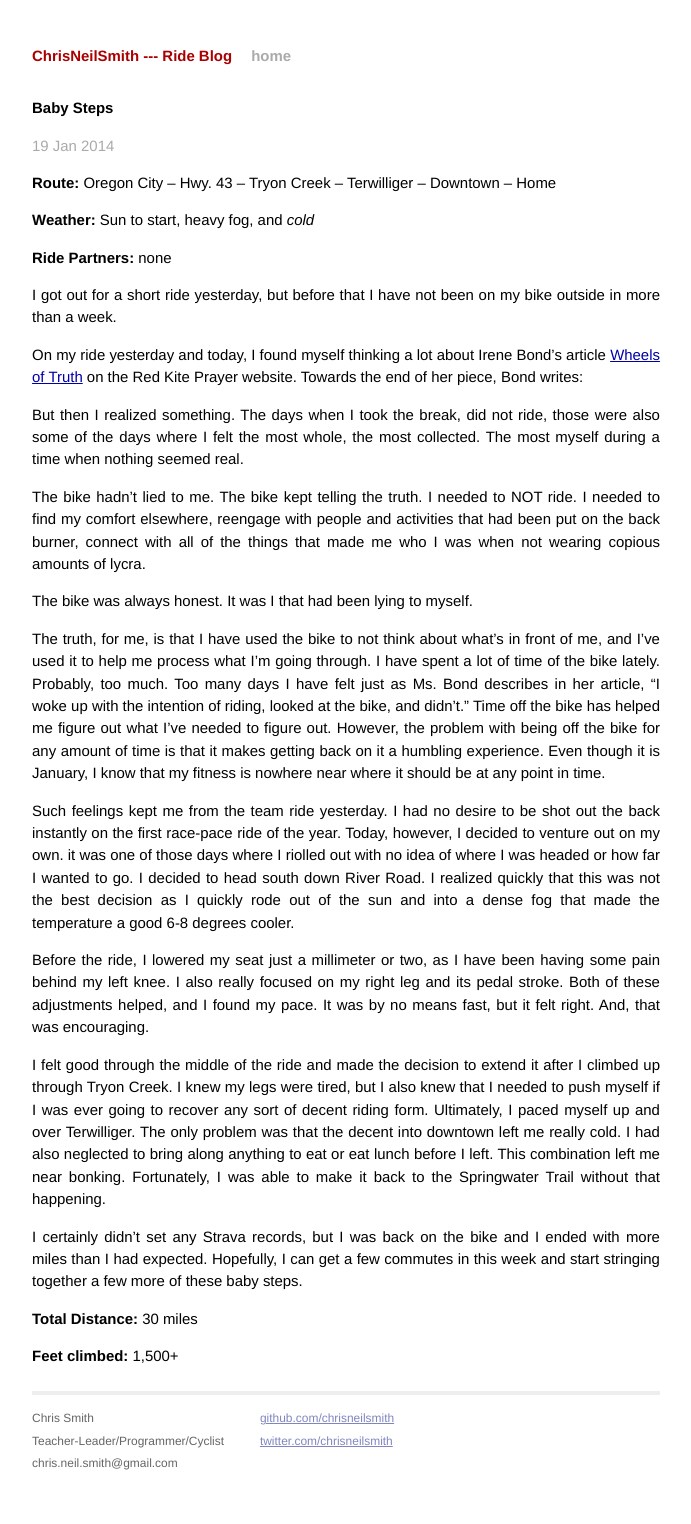
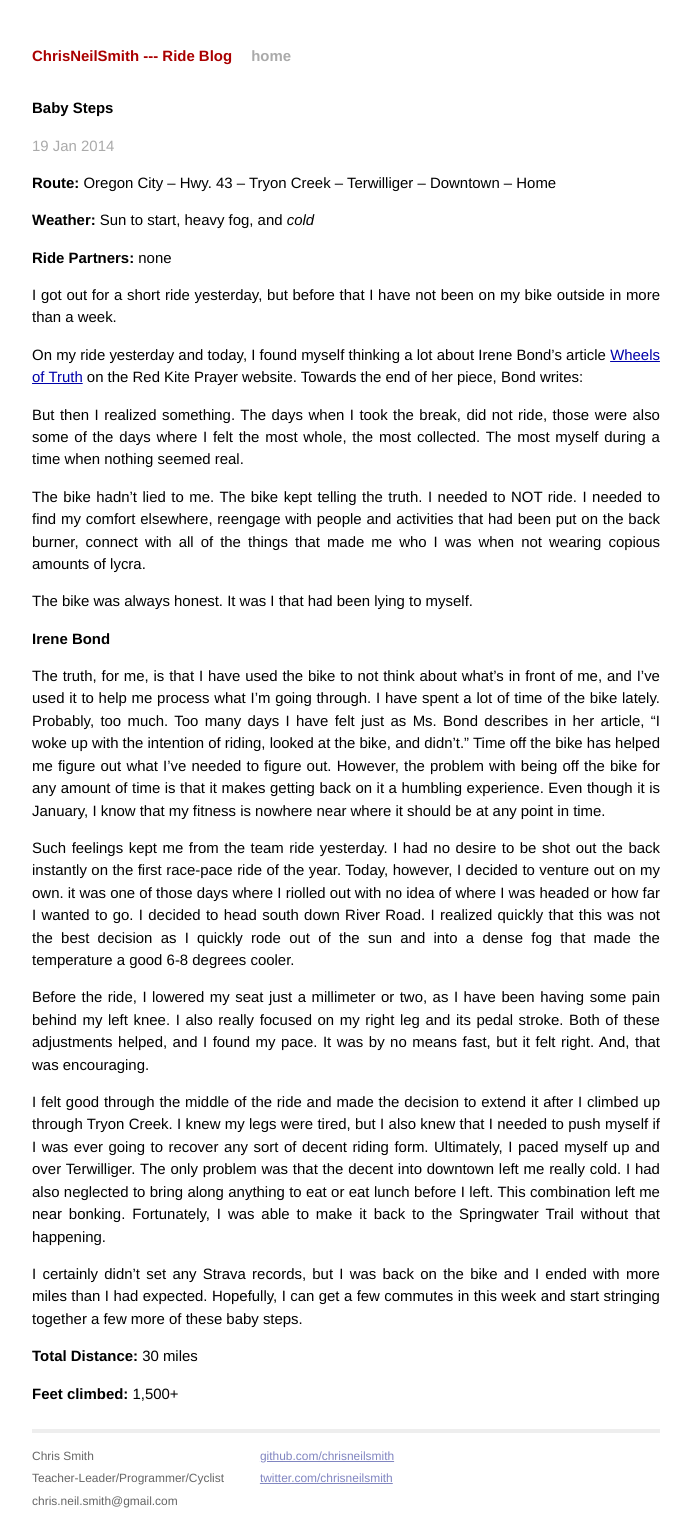
Before and after one commit to chrisneilsmith/chrisneilsmith.github.io, a Jekyll site: the page built from _posts/2014-1-19-baby-steps.md, in a window 1280 px wide. Shown: the whole page, without its empty margins (294-985 px from the left). Built offline with Jekyll 4.4.1, drawn with Linux system fonts in a browser that asks for light colours; Markdown is read by kramdown in place of the engine named in the settings; before the commit the page ends 1487 px from its top, so only the background shows below that.

Commit message:
still working on blockquote

```diff
--- a/_posts/2014-1-19-baby-steps.md
+++ b/_posts/2014-1-19-baby-steps.md
@@ -13,7 +13,7 @@ I got out for  a short ride yesterday, but before that I have not been on my bik
 
 On my ride yesterday and today, I found myself thinking a lot about Irene Bond's article [Wheels of Truth](http://redkiteprayer.com/2014/01/wheels-of-truth/) on the Red Kite Prayer website. Towards the end of her piece, Bond writes:
 
-{% blockquote %}
+{% blockquote Irene Bond %}
 But then I realized something. The days when I took the break, did not ride, those were also some of the days where I felt the most whole, the most collected. The most myself during a time when nothing seemed real.
 
 The bike hadn’t lied to me. The bike kept telling the truth. I needed to NOT ride. I needed to find my comfort elsewhere, reengage with people and activities that had been put on the back burner, connect with all of the things that made me who I was when not wearing copious amounts of lycra.
```
